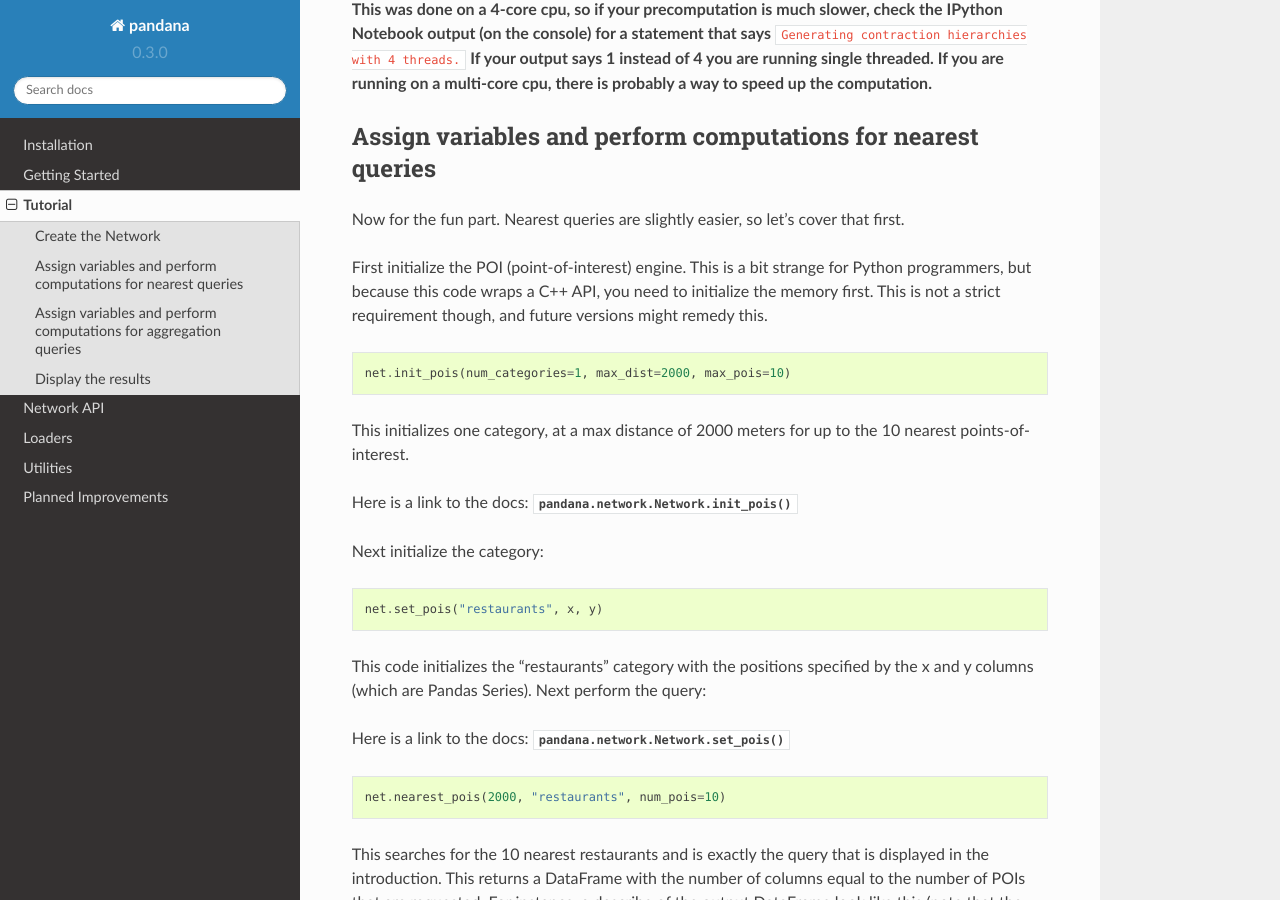
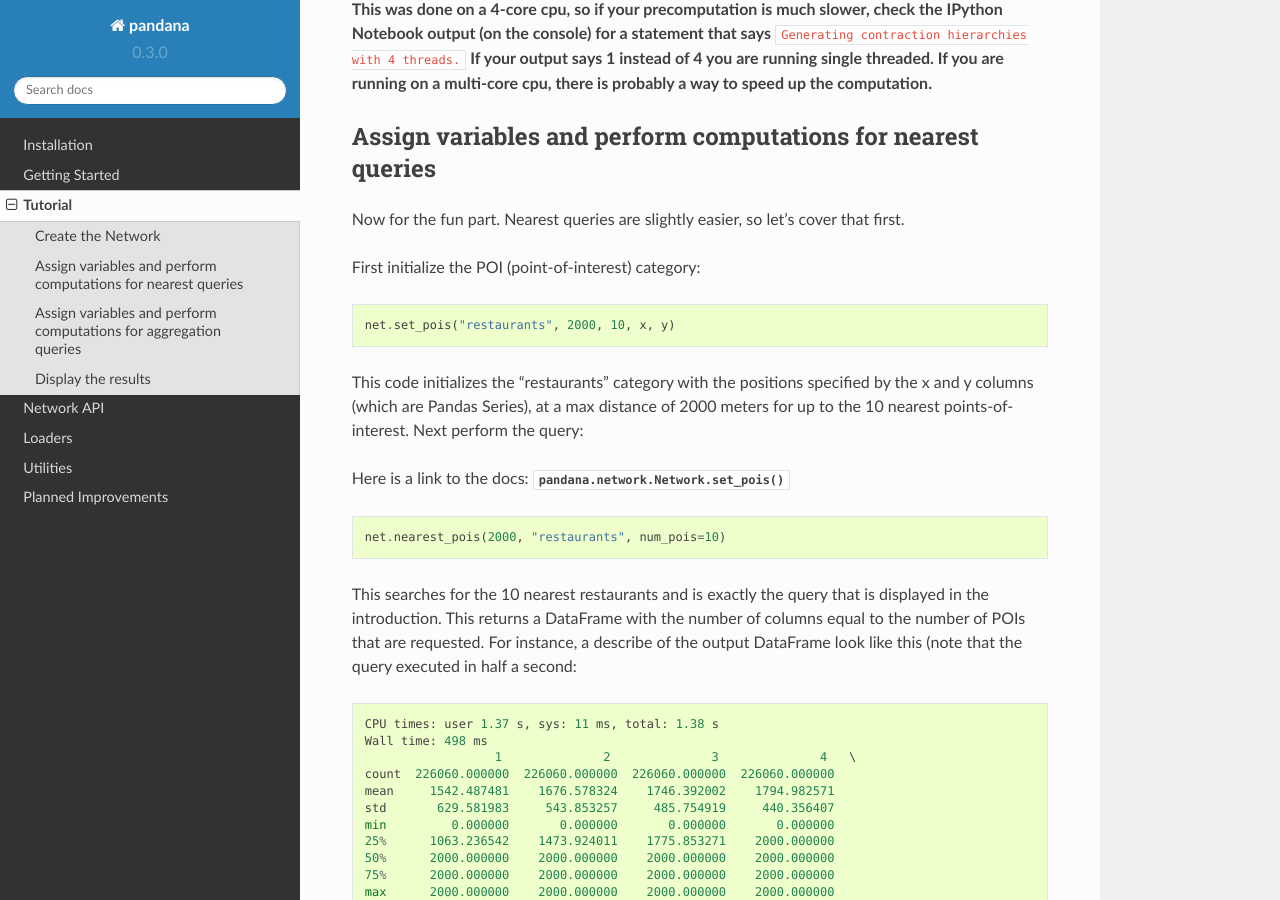
Before and after one commit to UDST/pandana, a Sphinx documentation site: the page built from docs/tutorial.rst, in a window 1280 px wide and 900 px high, scrolled down 1676 px. Built offline with Sphinx 7.4.7 and the Read the Docs theme 2.0.0, drawn with Linux system fonts in a browser that asks for light colours.

```diff
--- a/docs/loaders.rst
+++ b/docs/loaders.rst
@@ -32,8 +32,7 @@ This can be used to populate a network with points of interest::
 
     nodes = osm.node_query(
         37.859, -122.282, 37.881, -122.252, tags='"amenity"="restaurant"')
-    network.init_pois(num_categories=1, max_dist=2000, max_pois=10)
-    network.set_pois('restaurants', nodes['lon'], nodes['lat'])
+    network.set_pois('restaurants', 2000, 10, nodes['lon'], nodes['lat'])
 
 For more about tags see the
 `Overpass API Language Guide <http://wiki.openstreetmap.org/wiki/Overpass_API/Language_Guide>`__
--- a/docs/tutorial.rst
+++ b/docs/tutorial.rst
@@ -92,24 +92,13 @@ Assign variables and perform computations for nearest queries
 Now for the fun part.  Nearest queries are slightly easier, so let's cover that
 first.
 
-First initialize the POI (point-of-interest) engine.  This is a bit
-strange for Python programmers, but because this code wraps a C++ API,
-you need to initialize the memory first.  This is not a strict requirement
-though, and future versions might remedy this. ::
+First initialize the POI (point-of-interest) category: ::
 
-    net.init_pois(num_categories=1, max_dist=2000, max_pois=10)
-
-This initializes one category, at a max distance of 2000 meters for up to the
-10 nearest points-of-interest.
-
-Here is a link to the docs: :py:meth:`pandana.network.Network.init_pois`
-
-Next initialize the category: ::
-
-    net.set_pois("restaurants", x, y)
+    net.set_pois("restaurants", 2000, 10, x, y)
 
 This code initializes the "restaurants" category with the positions specified
-by the x and y columns (which are Pandas Series).  Next perform the query:
+by the x and y columns (which are Pandas Series), at a max distance of 2000 meters
+for up to the 10 nearest points-of-interest.  Next perform the query:
 
 Here is a link to the docs: :py:meth:`pandana.network.Network.set_pois` ::
 
```
